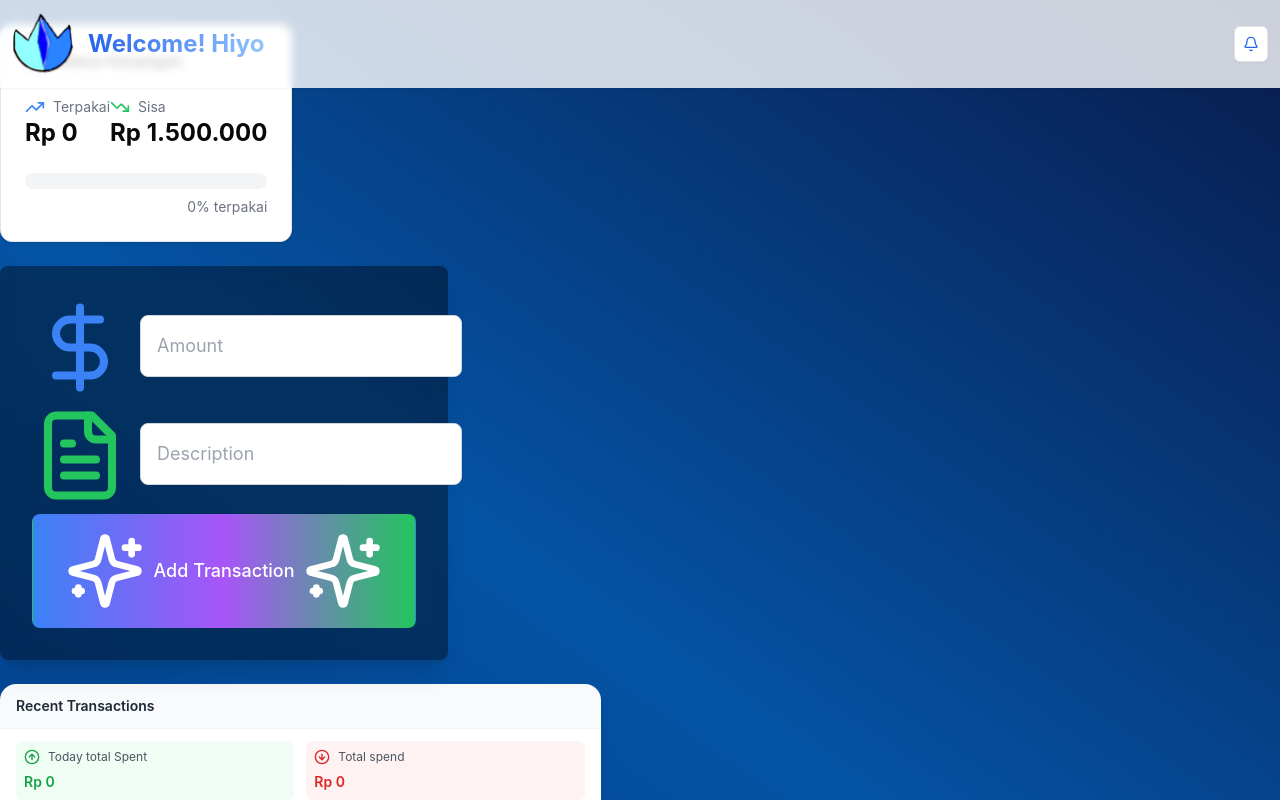
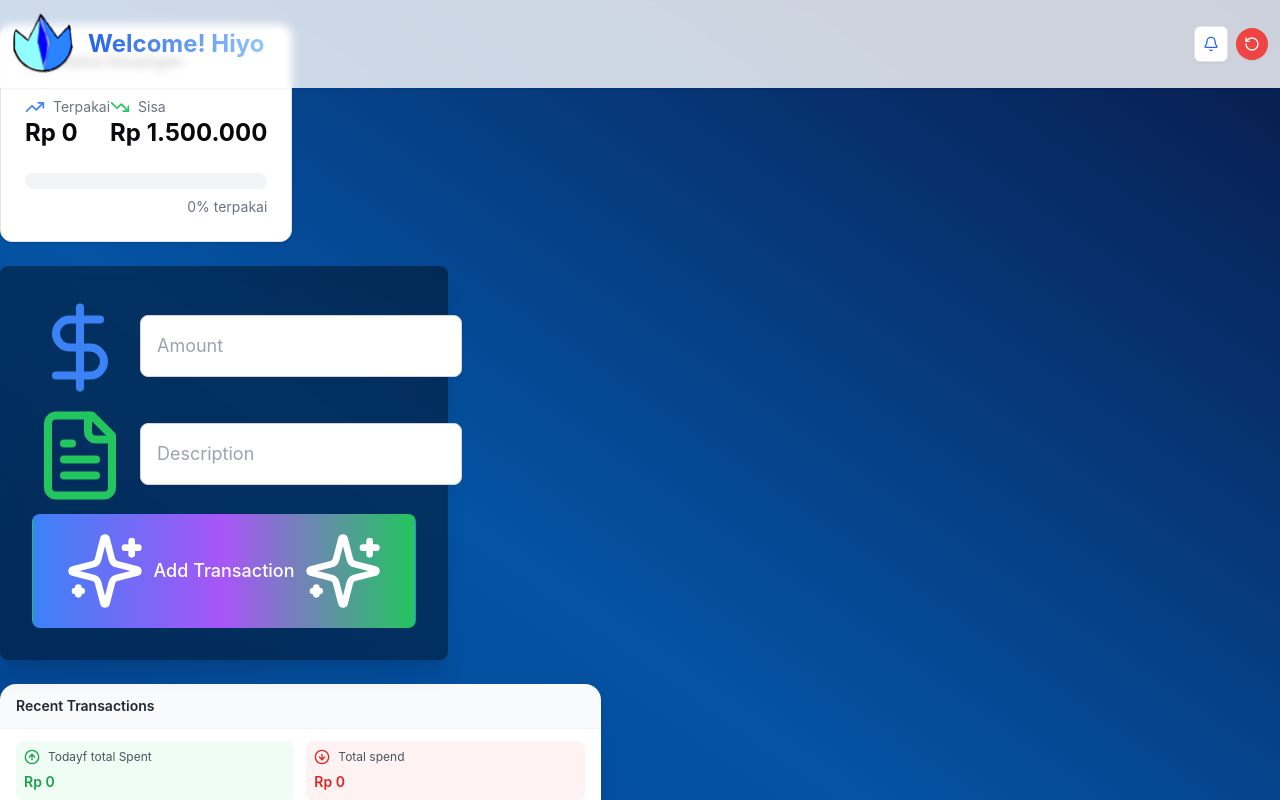
Before and after one commit to hiyokun-d/financier-tracker, a React (Vite) app: page / in a window 1280 px wide. Shown: the top 800 px of the page. Built offline with nearby package versions, Linux system fonts and the light colour scheme.

Commit message:
Making a new system where user can reset all of the budget

```diff
--- a/src/App.jsx
+++ b/src/App.jsx
@@ -5,9 +5,8 @@ import { BudgetStatus } from './components/BudgetStatus';
 import { saveState, updateState, loadState } from './functions/cookies';
 import LogsContainer from './components/LogsFinancie';
 
-// TODO: ADD RESET BUTTON TO RESET THE MONTHLY BUDGET
-// TODO: MAKE A NEW INPUT SO WE CAN CHANGE THE BUDGET WHATEVER WE WANT
-// TODO: FIX THE STYLE CAUSE IT'S ALREADY BURN MY EYES FCKKKKK HELPPPP
+// TODO: ADD ALL THE LOGS FOR THE SPENDING MECHANISM
+// TODO ADD THE GRAPH FOR THE SPENDING MECHANISM
 
 // Load the cookie from local storage
 const cookie = loadState();
@@ -100,37 +99,31 @@ const FinanceTracker = () => {
     updateState(state, setState)(updatedState);
   };
 
-  const getCategoryData = () => {
-    const data = {};
-    state.transactions.forEach(t => {
-      data[t.category] = (data[t.category] || 0) + t.amount;
-    });
-    return Object.entries(categories).map(([key, cat]) => ({
-      name: cat.label,
-      value: data[key] || 0,
-      color: cat.color
-    }));
-  };
-
-  const getSpendingData = () => {
-    const data = {};
-    state.transactions.forEach(t => {
-      const date = new Date(t.date).toLocaleDateString();
-      data[date] = (data[date] || 0) + t.amount;
-    });
-    return Object.entries(data).map(([date, amount]) => ({ date, amount }));
-  };
-
-  const totalSpent = state.transactions.reduce((sum, t) => sum + t.amount, 0);
-  const remaining = state.monthlyBudget - totalSpent;
+  let totalSpent = state.transactions.reduce((sum, t) => sum + t.amount, 0);
+  let remaining = state.monthlyBudget - totalSpent;
   const theTotalOfTheDay = state.transactionsEachDay.reduce((sum, t) => sum + t.amount, 0);
 
-  console.log(state.transactionsEachDay)
+  const handleReset = () => {
+    totalSpent = 0;
+    remaining = state.monthlyBudget - totalSpent;
+
+    setState(prev => ({
+      ...prev,
+      transactions: [],
+      transactionsEachDay: [],
+      amount: '',
+      description: '',
+      category: '',
+      showConfetti: false,
+    }));
+  }
+
   return (
     <div className="from-blue-950 to-blue-600 max-w-4xl mx-auto  space-y-6">
       <Header
         notificationsOn={config.notificationsOn}
         setNotificationsOn={() => setConfig(prev => ({ ...prev, notificationsOn: !prev.notificationsOn }))}
+        onResetBudget={handleReset}
       />
 
       <div className="grid grid-cols-1 md:grid-cols-2 gap-4">
--- a/src/components/Header.jsx
+++ b/src/components/Header.jsx
@@ -1,60 +1,209 @@
-import React, { useEffect, useRef } from 'react';
+import React, { useEffect, useRef, useState } from 'react';
 import { Button } from '@/components/ui/button';
-import { Bell, BellOff } from 'lucide-react';
+import { Bell, BellOff, RotateCcw, AlertTriangle } from 'lucide-react';
 import anime from 'animejs';
 
-export const Header = ({ notificationsOn, setNotificationsOn }) => {
+export const Header = ({ notificationsOn, setNotificationsOn, onResetBudget }) => {
+    const [showModal, setShowModal] = useState(false);
     const logoRef = useRef(null);
     const titleRef = useRef(null);
-    const buttonRef = useRef(null);
+    const buttonsRef = useRef(null);
+    const resetButtonRef = useRef(null);
+    const resetIconRef = useRef(null);
+    const modalRef = useRef(null);
+    const modalContentRef = useRef(null);
+    const warningIconRef = useRef(null);
+    const modalTitleRef = useRef(null);
+    const modalTextRef = useRef(null);
+    const modalButtonsRef = useRef(null);
 
+    // Initial header animation
     useEffect(() => {
-        // Only run animations on mobile devices
         if (window.innerWidth <= 768) {
-            // Initial animation timeline
             const timeline = anime.timeline({
-                easing: 'easeOutElastic(1, .8)',
-                duration: 800
+                easing: 'spring(1, 80, 12, 0)',
+                duration: 1000
             });
 
             timeline
                 .add({
                     targets: logoRef.current,
-                    scale: [0.5, 1],
+                    scale: [0.3, 1],
                     opacity: [0, 1],
-                    rotate: ['-20deg', '0deg']
+                    rotate: ['-45deg', '0deg'],
+                    duration: 1200
                 })
                 .add({
                     targets: titleRef.current,
-                    translateX: [-50, 0],
+                    translateX: [-30, 0],
                     opacity: [0, 1],
-                    duration: 600
-                }, '-=400')
+                    duration: 800,
+                    easing: 'spring(1, 90, 10, 0)'
+                }, '-=800')
                 .add({
-                    targets: buttonRef.current,
+                    targets: buttonsRef.current.children,
                     translateY: [-20, 0],
                     opacity: [0, 1],
-                    duration: 400
-                }, '-=200');
+                    scale: [0.8, 1],
+                    duration: 600,
+                    delay: anime.stagger(100),
+                    easing: 'spring(1, 90, 8, 0)'
+                }, '-=400');
         }
     }, []);
 
-    // Animation for button click
-    const handleButtonClick = () => {
+    // Enhanced notification button animation
+    const handleNotificationClick = () => {
         if (window.innerWidth <= 768) {
             anime({
-                targets: buttonRef.current,
-                scale: [1, 1.2, 1],
-                rotate: ['0deg', '20deg', '0deg'],
-                duration: 400,
-                easing: 'easeInOutQuad'
+                targets: buttonsRef.current.children[0],
+                scale: [1, 0.9, 1],
+                rotate: ['0deg', '15deg', '-15deg', '0deg'],
+                duration: 600,
+                easing: 'spring(1, 80, 10, 0)'
             });
         }
         setNotificationsOn(!notificationsOn);
     };
 
+    // Enhanced reset button and modal opening animation
+    const handleResetClick = () => {
+        // Button press animation
+        anime({
+            targets: resetButtonRef.current,
+            scale: [1, 0.85, 1],
+            rotate: ['0deg', '-20deg', '0deg'],
+            duration: 400,
+            easing: 'spring(1, 80, 10, 0)'
+        });
+
+        setShowModal(true);
+
+        // Modal opening animation sequence
+        const timeline = anime.timeline({
+            easing: 'easeOutExpo'
+        });
+
+        timeline
+            .add({
+                targets: modalRef.current,
+                backgroundColor: ['rgba(0,0,0,0)', 'rgba(0,0,0,0.5)'],
+                backdropFilter: ['blur(0px)', 'blur(8px)'],
+                duration: 400,
+                easing: 'easeOutCubic'
+            })
+            .add({
+                targets: modalContentRef.current,
+                translateY: ['100%', '0%'],
+                duration: 600,
+                easing: 'spring(1, 85, 12, 0)',
+            }, '-=200')
+            .add({
+                targets: warningIconRef.current,
+                scale: [0.5, 1],
+                rotate: ['45deg', '0deg'],
+                opacity: [0, 1],
+                duration: 800,
+                easing: 'spring(1, 80, 10, 0)',
+            }, '-=400')
+            .add({
+                targets: [modalTitleRef.current, modalTextRef.current],
+                translateY: [20, 0],
+                opacity: [0, 1],
+                duration: 600,
+                delay: anime.stagger(100),
+                easing: 'spring(1, 90, 8, 0)',
+            }, '-=600')
+            .add({
+                targets: modalButtonsRef.current.children,
+                translateY: [20, 0],
+                opacity: [0, 1],
+                scale: [0.9, 1],
+                duration: 600,
+                delay: anime.stagger(100),
+                easing: 'spring(1, 90, 8, 0)',
+            }, '-=400');
+    };
+
+    // Enhanced modal closing animation
+    const closeModal = () => {
+        const timeline = anime.timeline({
+            easing: 'easeOutQuint'
+        });
+
+        timeline
+            .add({
+                targets: [modalButtonsRef.current.children, modalTitleRef.current, modalTextRef.current],
+                translateY: [0, 10],
+                opacity: [1, 0],
+                duration: 200,
+                delay: anime.stagger(50),
+            })
+            .add({
+                targets: warningIconRef.current,
+                scale: [1, 0.8],
+                opacity: [1, 0],
+                duration: 200,
+            }, '-=100')
+            .add({
+                targets: modalContentRef.current,
+                translateY: ['0%', '100%'],
+                duration: 300,
+                easing: 'easeInOutQuart',
+            }, '-=100')
+            .add({
+                targets: modalRef.current,
+                backgroundColor: ['rgba(0,0,0,0.5)', 'rgba(0,0,0,0)'],
+                backdropFilter: ['blur(8px)', 'blur(0px)'],
+                duration: 300,
+                complete: () => setShowModal(false),
+            }, '-=200');
+    };
+
+    // Enhanced reset confirmation animation
+    const handleReset = () => {
+        const timeline = anime.timeline({
+            easing: 'easeOutExpo'
+        });
+
+        timeline
+            .add({
+                targets: warningIconRef.current,
+                scale: [1, 1.2],
+                rotate: ['0deg', '45deg'],
+                opacity: [1, 0],
+                duration: 300,
+            })
+            .add({
+                targets: [modalButtonsRef.current.children, modalTitleRef.current, modalTextRef.current],
+                translateY: [0, -10],
+                opacity: [1, 0],
+                scale: [1, 0.9],
+                duration: 200,
+                delay: anime.stagger(50),
+            }, '-=200')
+            .add({
+                targets: modalContentRef.current,
+                translateY: ['0%', '100%'],
+                scale: [1, 0.95],
+                duration: 400,
+                easing: 'easeInOutQuart',
+            }, '-=100')
+            .add({
+                targets: modalRef.current,
+                backgroundColor: ['rgba(0,0,0,0.5)', 'rgba(0,0,0,0)'],
+                backdropFilter: ['blur(8px)', 'blur(0px)'],
+                duration: 300,
+                complete: () => {
+                    setShowModal(false);
+                    onResetBudget();
+                },
+            }, '-=200');
+    };
+
     return (
-        <div className="flex justify-between items-center w-full px-3 py-3 bg-white/80 backdrop-blur-sm fixed top-0 z-50 shadow-sm">
+        <>
+            <div className="flex justify-between items-center w-full px-3 py-3 bg-white/80 backdrop-blur-sm fixed top-0 z-40 shadow-sm">
                 <div className="flex items-center space-x-3 overflow-y-hidden">
                     <div ref={logoRef} className="w-12 h-12 md:w-16 md:h-16 overflow-hidden rounded-full">
                         <img
@@ -71,10 +220,10 @@ export const Header = ({ notificationsOn, setNotificationsOn }) => {
                     </h1>
                 </div>
 
-            <div ref={buttonRef}>
+                <div ref={buttonsRef} className="flex items-center space-x-2">
                     <Button
                         variant="outline"
-                    onClick={handleButtonClick}
+                        onClick={handleNotificationClick}
                         className="relative p-2 hover:bg-gray-100 transition-colors duration-200"
                     >
                         {notificationsOn ? (
@@ -83,7 +232,75 @@ export const Header = ({ notificationsOn, setNotificationsOn }) => {
                             <BellOff className="h-5 w-5 text-gray-400" />
                         )}
                     </Button>
+
+                    <Button
+                        ref={resetButtonRef}
+                        onClick={handleResetClick}
+                        className="relative h-8 w-8 p-0 rounded-full bg-red-500 hover:bg-red-600 transform transition-all duration-200 ease-out group active:scale-95"
+                        variant="destructive"
+                        size="icon"
+                    >
+                        <span ref={resetIconRef} className="transition-transform group-hover:rotate-12">
+                            <RotateCcw className="w-4 h-4" />
+                        </span>
+                    </Button>
                 </div>
             </div>
+
+            {showModal && (
+                <div
+                    ref={modalRef}
+                    className="fixed inset-0 z-50 flex items-end justify-center bg-black bg-opacity-50 touch-none backdrop-blur-[8px]"
+                    onClick={(e) => e.target === modalRef.current && closeModal()}
+                >
+                    <div
+                        ref={modalContentRef}
+                        className="bg-white dark:bg-gray-900 w-full max-w-lg mx-4 mb-4 rounded-3xl overflow-hidden shadow-2xl"
+                    >
+                        <div className="p-6 space-y-6">
+                            <div className="flex items-center justify-center">
+                                <div
+                                    ref={warningIconRef}
+                                    className="bg-red-100 dark:bg-red-900/30 p-3 rounded-2xl"
+                                >
+                                    <AlertTriangle className="w-6 h-6 text-red-500" />
+                                </div>
+                            </div>
+
+                            <div className="space-y-2 text-center">
+                                <h3
+                                    ref={modalTitleRef}
+                                    className="text-lg font-semibold text-gray-900 dark:text-gray-100"
+                                >
+                                    Reset Budget?
+                                </h3>
+                                <p
+                                    ref={modalTextRef}
+                                    className="text-sm text-gray-600 dark:text-gray-400"
+                                >
+                                    This will reset your entire budget tracking to zero. This action cannot be undone.
+                                </p>
+                            </div>
+
+                            <div ref={modalButtonsRef} className="space-y-3">
+                                <Button
+                                    className="w-full h-12 bg-red-500 hover:bg-red-600 text-white font-medium rounded-2xl"
+                                    onClick={handleReset}
+                                >
+                                    Reset Budget
+                                </Button>
+
+                                <Button
+                                    className="w-full h-12 bg-gray-100 hover:bg-gray-200 text-gray-900 font-medium rounded-2xl"
+                                    onClick={closeModal}
+                                >
+                                    Cancel
+                                </Button>
+                            </div>
+                        </div>
+                    </div>
+                </div>
+            )}
+        </>
     );
 };
--- a/src/components/LogsFinancie.jsx
+++ b/src/components/LogsFinancie.jsx
@@ -181,7 +181,7 @@ const TransactionSummary = ({ transactions, totalSpent }) => {
           <div className="bg-green-50 rounded-lg p-2">
             <div className="flex items-center gap-2 mb-1">
               <ArrowUpCircle className="w-4 h-4 text-green-600" />
-              <span className="text-xs text-gray-600">Today total Spent</span>
+              <span className="text-xs text-gray-600">Todayf total Spent</span>
             </div>
             <span className="text-sm font-semibold text-green-600">
               {summary.income.toLocaleString('id-ID', {
```
Lines whose indentation alone changed are shown as unchanged.
